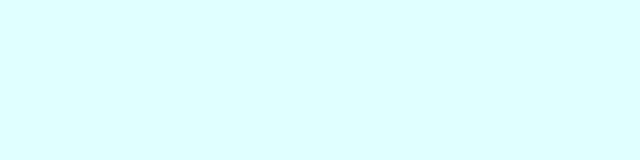
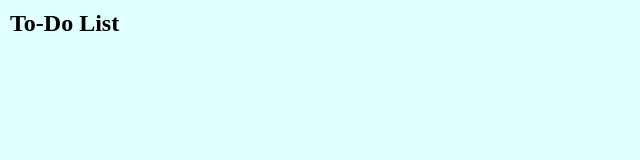
Before and after one commit to joperopi/todo, a plain HTML site: page index.html in a window 1280 px wide. Shown: the whole page, without its empty margins (0-640 px from the left). Drawn offline with Linux system fonts and the light colour scheme.

Commit message:
Create todo app

```diff
--- a/index.html
+++ b/index.html
@@ -8,7 +8,9 @@
 </head>
 <body>
     <div class="container">
-
+        <div class="todo-app">
+            <h2>To-Do List</h2>
+        </div>
     </div>
 </body>
 </html>
```
